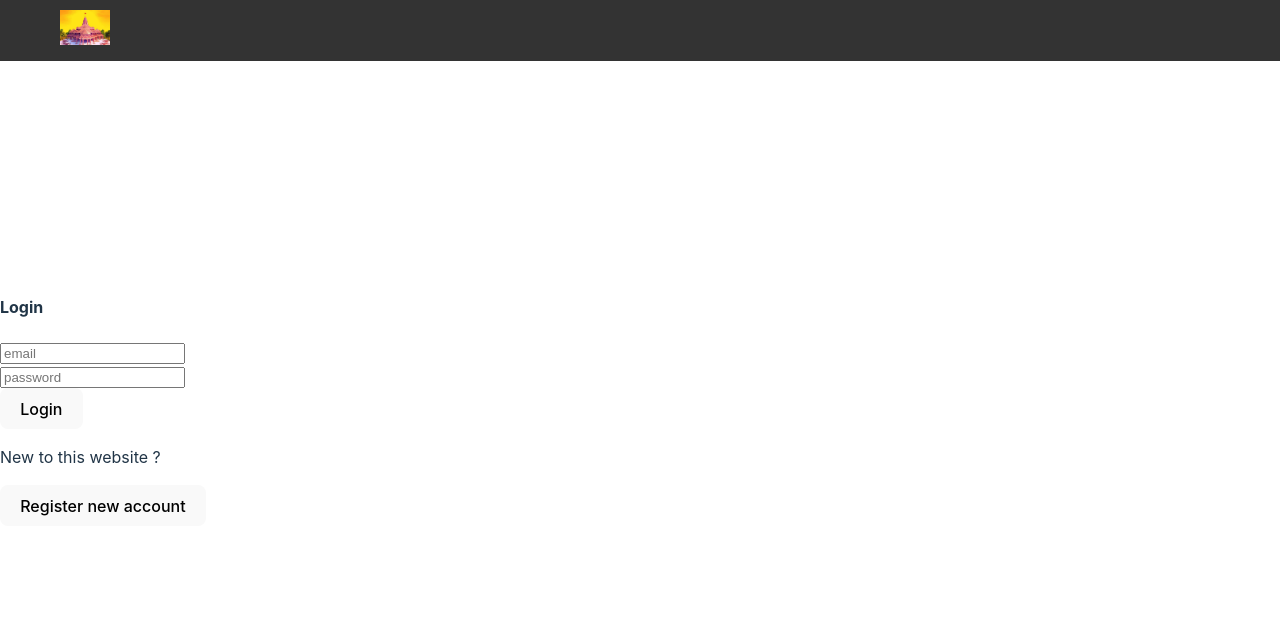
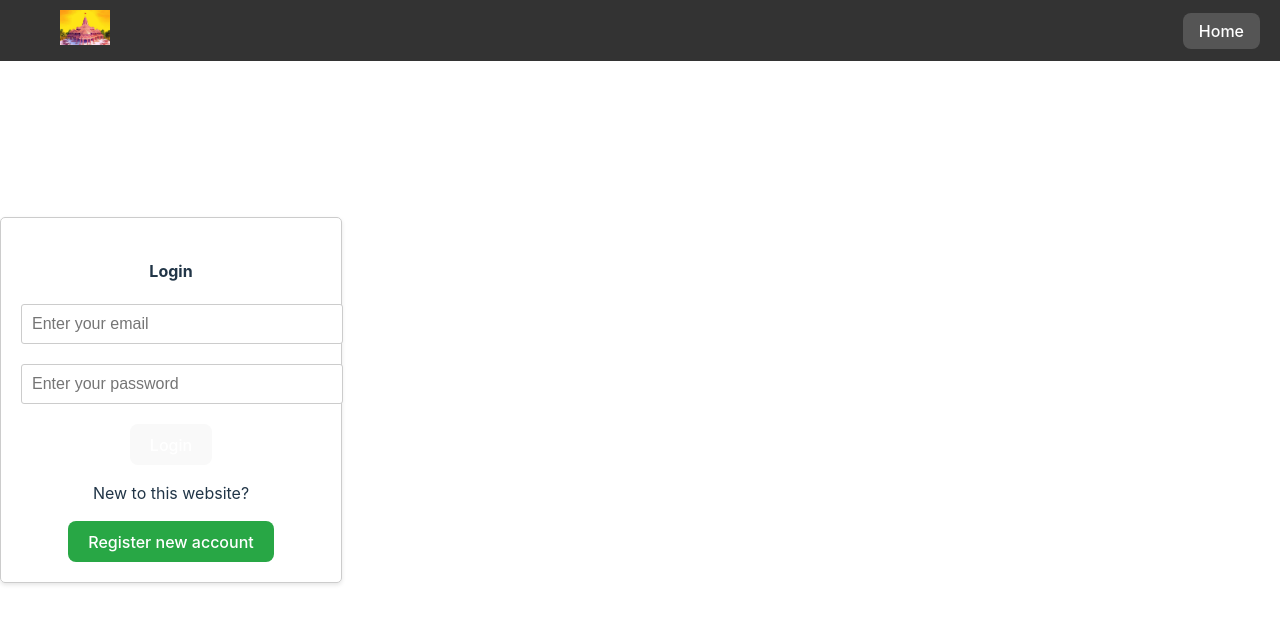
Before and after one commit to aaryadixit21/Temple-Ticket, a React (Create React App) app in the folder frontend/: page /login in a window 1280 px wide. Shown: the top 624 px of the page. Built offline with nearby package versions, Linux system fonts and the light colour scheme.

Commit message:
login register pages styles added

```diff
--- a/frontend/src/components/Navbar.jsx
+++ b/frontend/src/components/Navbar.jsx
@@ -31,6 +31,11 @@ const Navbar = () => {
               <button>Register</button>
             </Link>
           )}
+          {(isRegisterPage || isLoginPage) && (
+            <Link to="/">
+              <button>Home</button>
+            </Link>
+          )}
         </div>
       </div>
     </nav>
--- /dev/null
+++ b/frontend/src/pages/Login.css
@@ -0,0 +1,56 @@
+.login-container {
+    display: flex;
+    justify-content: center;
+    align-items: center;
+    height: 100vh;
+}
+
+.login-form {
+    width: 300px;
+    border: 1px solid #ccc;
+    padding: 20px;
+    border-radius: 5px;
+    box-shadow: 0 2px 4px rgba(0, 0, 0, 0.1);
+    text-align: center; /* Center align the content inside the form */
+}
+
+
+
+.form-group {
+    margin-bottom: 20px;
+}
+
+.form-group label {
+    display: block;
+    margin-bottom: 5px;
+}
+
+.form-group input {
+    width: 100%;
+    padding: 10px;
+    font-size: 16px;
+    border: 1px solid #ccc;
+    border-radius: 3px;
+}
+
+button {
+    padding: 10px 20px;
+    font-size: 16px;
+    border: none;
+    border-radius: 3px;
+    background-color: #007bff;
+    color: #fff;
+    cursor: pointer;
+}
+
+button:hover {
+    background-color: #0056b3;
+}
+
+.register-button {
+    background-color: #28a745;
+}
+
+.register-button:hover {
+    background-color: #218838;
+}
--- a/frontend/src/pages/Login.jsx
+++ b/frontend/src/pages/Login.jsx
@@ -1,34 +1,34 @@
 import { Link } from "react-router-dom";
+import "./Login.css"; // Import the CSS file where you define your styles
 
 export default function Login() {
     return (
-        <div>
-            <div>
+        <div className="login-container">
+            <div className="login-form">
                 <h4>Login</h4>
                 <form>
-
-                    <div>
+                    <div className="form-group">
                         <label htmlFor="email"></label>
                         <input
                             type="text"
-                            placeholder="email"
+                            placeholder="Enter your email"
                             autoComplete="off"
                             name="email"
                         />
                     </div>
-                    <div>
+                    <div className="form-group">
                         <label htmlFor="password"></label>
                         <input
                             type="password"
-                            placeholder="password"
+                            placeholder="Enter your password"
                             name="password"
                             id="password"
                         />
                     </div>
                     <button type="submit">Login</button>
-                    <p>New to this website ?</p>
+                    <p>New to this website?</p>
                     <Link to="/register">
-                        <button>Register new account</button>
+                        <button className="register-button">Register new account</button>
                     </Link>
                 </form>
             </div>
--- /dev/null
+++ b/frontend/src/pages/Register.css
@@ -0,0 +1,56 @@
+.login-container {
+    display: flex;
+    justify-content: center;
+    align-items: center;
+    height: 100vh;
+}
+
+.login-form {
+    width: 300px;
+    border: 1px solid #ccc;
+    padding: 20px;
+    border-radius: 5px;
+    box-shadow: 0 2px 4px rgba(0, 0, 0, 0.1);
+    text-align: center; /* Center align the content inside the form */
+}
+
+
+
+.form-group {
+    margin-bottom: 20px;
+}
+
+.form-group label {
+    display: block;
+    margin-bottom: 5px;
+}
+
+.form-group input {
+    width: 100%;
+    padding: 10px;
+    font-size: 16px;
+    border: 1px solid #ccc;
+    border-radius: 3px;
+}
+
+button {
+    padding: 10px 20px;
+    font-size: 16px;
+    border: none;
+    border-radius: 3px;
+    background-color: #007bff;
+    color: #fff;
+    cursor: pointer;
+}
+
+button:hover {
+    background-color: #0056b3;
+}
+
+.register-button {
+    background-color: #28a745;
+}
+
+.register-button:hover {
+    background-color: #218838;
+}
--- a/frontend/src/pages/Register.jsx
+++ b/frontend/src/pages/Register.jsx
@@ -1,56 +1,61 @@
+// Register.js
+
 import { Link, useLocation } from "react-router-dom";
+import "./Register.css"; // Import the CSS file
 
-export default function Login() {
+export default function Register() {
   const location = useLocation();
 
   return (
-    <div>
+    <div className="login-container">
+      <div className="login-form">
         <h2>Register</h2>
         <form>
-        <div>
-          <label htmlFor="username"> </label>
+          <div className="form-group">
+            <label htmlFor="firstName"></label>
             <input
               type="text"
               placeholder="First Name"
               autoComplete="off"
-            name="First Name"
+              name="firstName"
             />
           </div>
-        <div>
-          <label htmlFor="username"> </label>
+          <div className="form-group">
+            <label htmlFor="lastName"></label>
             <input
               type="text"
               placeholder="Last Name"
               autoComplete="off"
-            name="Last Name"
+              name="lastName"
             />
           </div>
-        <div>
+          <div className="form-group">
             <label htmlFor="email"></label>
             <input
               type="email"
-            placeholder="email"
+              placeholder="Email"
               name="email"
               id="email"
             />
           </div>
-        <div>
+          <div className="form-group">
             <label htmlFor="password"></label>
             <input
               type="password"
-            placeholder="password"
+              placeholder="Password"
               name="password"
               id="password"
             />
           </div>
           {location.pathname === '/register' && (
-          <button type="submit">Register</button>
+            <button className="register-button" type="submit">Register</button>
           )}
         </form>
-        <h5>Already have an account ?</h5>
+        <h5>Already have an account?</h5>
         <Link to="/login">
-            <button>Log in</button>
+          <button className="secondary">Log in</button>
         </Link>
+      </div>
     </div>
   );
 }
```
Lines whose indentation alone changed are shown as unchanged.
